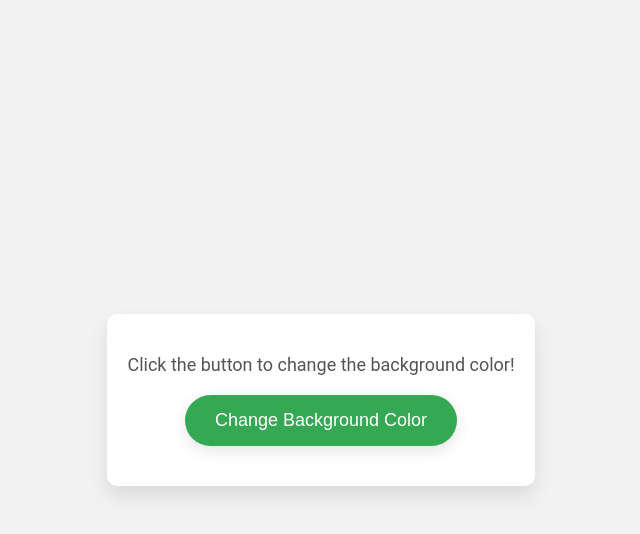
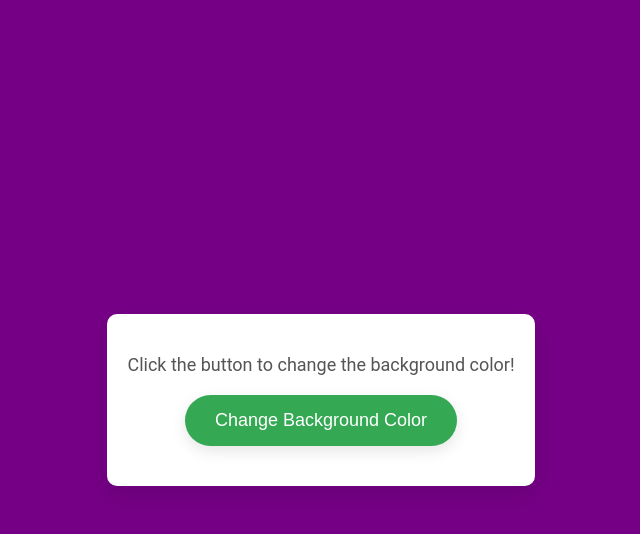
Before and after one commit to Kenzouh/GDG-PUP-JS, a plain HTML site: page Assignment-Exercises/JS-7_Event-Handling/index.html in a window 1280 px wide. Both pictures are taken after a click on the button "Change Background Color". Shown: the whole page, without its empty margins (319-959 px from the left). Drawn offline with Linux system fonts and the light colour scheme.

Commit message:
feat(js-7): complete JS assignment 7

```diff
--- a/Assignment-Exercises/JS-7_Event-Handling/index.html
+++ b/Assignment-Exercises/JS-7_Event-Handling/index.html
@@ -6,7 +6,7 @@
   <title>JS-7</title>
   <link rel="stylesheet" href="styles.css">
 </head>
-<body>
+<body id="body">
   <main>
     <div class="content">
       <p>Click the button to change the background color!</p>
--- a/Assignment-Exercises/JS-7_Event-Handling/script.js
+++ b/Assignment-Exercises/JS-7_Event-Handling/script.js
@@ -0,0 +1,18 @@
+const colorButton = document.getElementById("colorButton");
+const body = document.getElementById("body");
+
+// Collection of background colors upon clicking.
+const bgColors = ["#750085", "#36c02f", "#002198",
+                  "#00613d", "#09ff00", "#860060",
+                  "#d9ff00", "#dec700", "#ffae00",
+                  "#1d1b43", "#83f6f6", "#e6ffc3",
+                  "#3eaeb0", "#a4f0e1", "#403eb7",
+                  "#62d36b", "#cd5d34", "#281dbc",
+                  "#e7c899", "#7af0d3", "#e853c8"];
+
+let bgColorsIndex = 0;
+
+colorButton.addEventListener("click", event => {
+    body.style.backgroundColor = bgColors[bgColorsIndex];
+    bgColorsIndex = (bgColorsIndex + 1) % bgColors.length; // Applies the next colors.
+});
```
